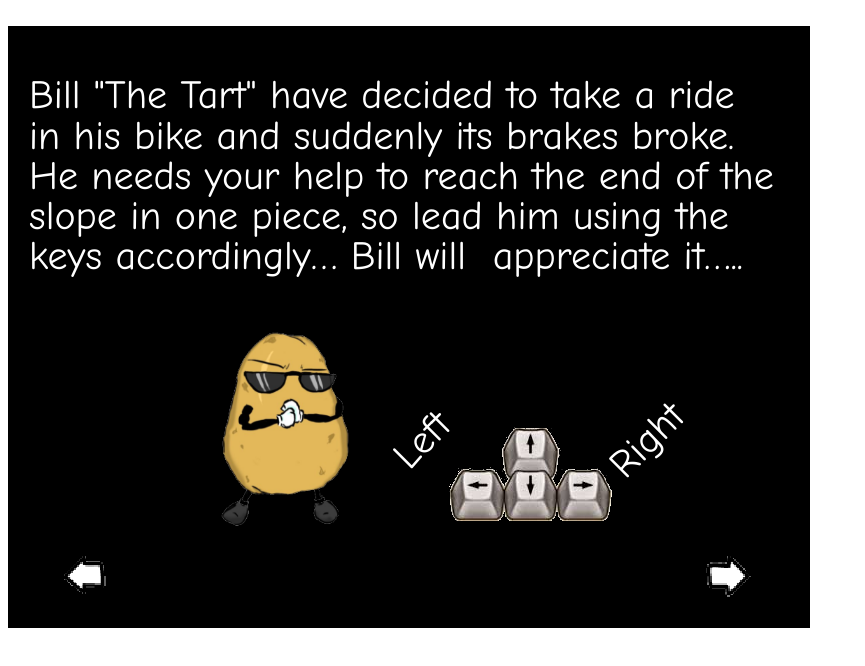
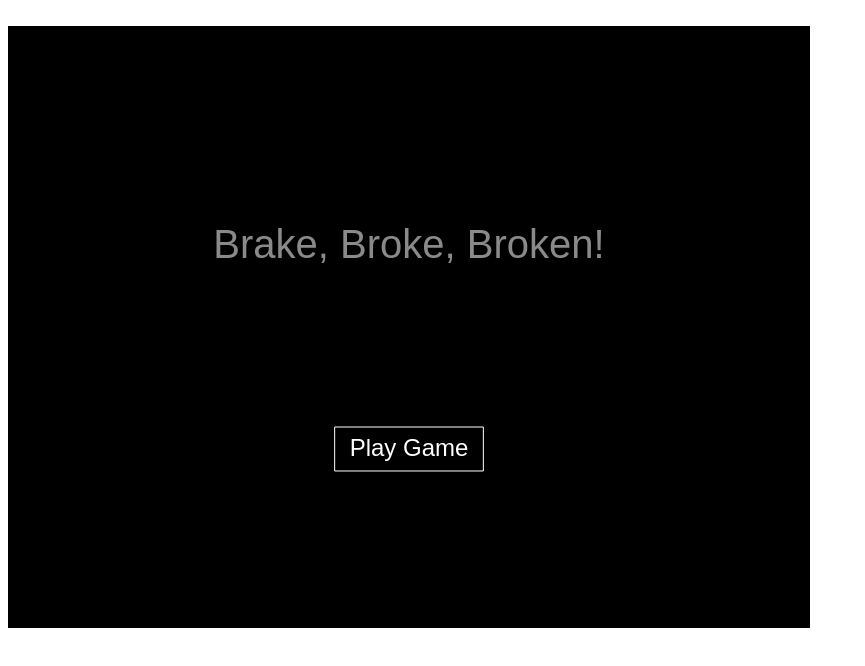
Before and after one commit to lischiang/potato-web-game-programming, a plain HTML site: page index.html in a window 1280 px wide. Shown: the whole page, without its empty margins (0-865 px from the left). Drawn offline with Linux system fonts and the light colour scheme.

Commit message:
Main Menu Added - no image yet

```diff
--- a/index.html
+++ b/index.html
@@ -2,13 +2,15 @@
 <html lang="en">
 <head>
 
+    <title>Title</title>
     <script src="js/lib/easeljs-0.7.1.min.js"></script>
     <script src="js/lib/soundjs-0.5.2.min.js"></script>
     <script src="js/lib/preloadjs-0.4.1.min.js"></script>
     <meta charset="UTF-8">
-    <title>Title</title>
+
     <script src="middleGame.js"></script>
     <script src="js/states/Game.js"></script>
+    <script src="js/states/GameMenu.js"></script>
     <script src="js/states/GameInstructions.js"></script>
     <script src="state.js"></script>
     <script src="SimpleButton.js"></script>
--- a/js/states/GameInstructions.js
+++ b/js/states/GameInstructions.js
@@ -31,10 +31,10 @@
         this.addChild(bg);
     }
     p.addTitle = function () {
-        var myText = 'Bill "The Tart" have decided to take a ride in his bike and ' +
+        var myText = 'Bill "The Tart" has decided to take a ride in his bike and ' +
             'suddenly its brakes broke. He needs your help to reach the end ' +
             'of the slope in one piece, so lead him using the keys accordingly… ' +
-            'Bill will  appreciate it…..'
+            'Bill will appreciate it…..'
 
         this.titleTxt = new createjs.Text(myText, '40px Comic Sans MS', '#FFF');
         this.titleTxt.lineWidth = 750;
@@ -45,8 +45,6 @@
         this.addChild(this.titleTxt);
     }
     p.addButtonNext = function () {
-
-
 
         var btn, event;
         btn = new ui.RightButton;
--- /dev/null
+++ b/js/states/GameMenu.js
@@ -0,0 +1,76 @@
+/**
+ * Created by lchiang on 2017-07-29.
+ */
+
+(function (window) {
+
+    window.game = window.game || {}
+
+    function GameMenu() {
+        this.initialize();
+    }
+
+    var p = GameMenu.prototype = new createjs.Container();  // extends container
+
+    p.Container_initialize = p.initialize;
+
+    p.titleTxt = null;
+    p.count = 0;
+
+    p.initialize = function () {
+        this.Container_initialize();
+        this.addBG();
+        this.addTitle();
+        //this.addOrbs();
+        this.addButton();
+    }
+    p.addBG = function () {
+        var bg = new createjs.Shape();
+        bg.graphics.beginFill('0').drawRect(0, 0, canvas.width, canvas.height);
+        this.addChild(bg);
+    }
+    p.addTitle = function () {
+        this.titleTxt = new createjs.Text("Brake, Broke, Broken!", '40px Arial', '#FFF');
+        this.titleTxt.x = canvas.width / 2;
+        this.titleTxt.y = 200;
+        this.titleTxt.textAlign = 'center';
+        this.addChild(this.titleTxt);
+    }
+    p.addOrbs = function () {
+        var i, orb;
+        var orbContainer = new createjs.Container();
+        var numOrbs = 5;
+        var orbSize = 20;
+        var orbPadding = 10;
+        var orbsPosition = 300;
+        for (i = 0; i < numOrbs; i++) {
+            orb = new PulsingOrb('#FFF', orbSize);
+            orb.x = i * ((orbSize * 2) + orbPadding);
+            orbContainer.addChild(orb);
+        }
+        orbContainer.x = orbContainer.y = orbsPosition;
+        this.addChild(orbContainer);
+    }
+    p.addButton = function () {
+        var btn, event;
+        btn = new ui.SimpleButton('Play Game');
+        btn.on('click',this.playGame,this);
+        btn.regX = btn.width / 2;
+        btn.x = canvas.width / 2;
+        btn.y = 400;
+        btn.setButton({upColor:'FF0000', color:'#FFF', borderColor:'#FFF', overColor:'#900'});
+        this.addChild(btn);
+    }
+    p.testing = function() {
+        //this.playGame;
+        alert("Hello");
+    }
+    p.playGame = function (e) {
+        this.dispatchEvent(game.GameStateEvents.INSTRUCTIONS);  // here we force the event to happen in (*)
+    }
+    p.run = function () {
+        this.titleTxt.alpha = Math.cos(this.count++ * 0.1) * 0.4 + 0.6;
+    }
+    window.game.GameMenu = GameMenu;
+
+}(window));
--- a/middleGame.js
+++ b/middleGame.js
@@ -22,11 +22,14 @@
         stage = new createjs.Stage(canvas);
         createjs.Ticker.setFPS(60);
         createjs.Ticker.on('tick', this.onTick, this);
-        this.changeState(game.GameStates.INSTRUCTIONS);
+        this.changeState(game.GameStates.MAIN_MENU);
     }
     p.changeState = function (state) {
         this.currentGameState = state;
         switch (this.currentGameState) {
+            case game.GameStates.MAIN_MENU:
+                this.currentGameStateFunction = this.gameStateGameMenu;
+                break;
             case game.GameStates.INSTRUCTIONS:
                 this.currentGameStateFunction = this.gameStateInstructions;
                 break;
@@ -43,6 +46,14 @@
     }
     p.onStateEvent = function (e, data) {
         this.changeState(data.state);
+    }
+    p.gameStateGameMenu = function () {
+        var scene = new game.GameMenu();
+        scene.on(game.GameStateEvents.INSTRUCTIONS, this.onStateEvent, this, false, { state: game.GameStates.INSTRUCTIONS });
+        stage.addChild(scene);
+        stage.removeChild(this.currentScene);
+        this.currentScene = scene;
+        this.changeState(game.GameStates.RUN_SCENE);
     }
     p.gameStateInstructions = function () {
         var scene = new game.GameInstructions();
--- a/state.js
+++ b/state.js
@@ -3,6 +3,7 @@
     window.game = window.game || {};
 
     var GameStates = {
+        MAIN_MENU:0,
         INSTRUCTIONS:5,
         RUN_SCENE:1,
         GAME:10,
@@ -11,6 +12,7 @@
     }
 
     var GameStateEvents = {
+        MAIN_MENU:'main menu event',
         INSTRUCTIONS:'instructions scene',
         GAME_OVER:'game over event',
         MAIN_MENU_SELECT:'game menu select event',
```
Also changed, not shown: img/potato_byke.jpg (added), img/potato_riding.png (added).
